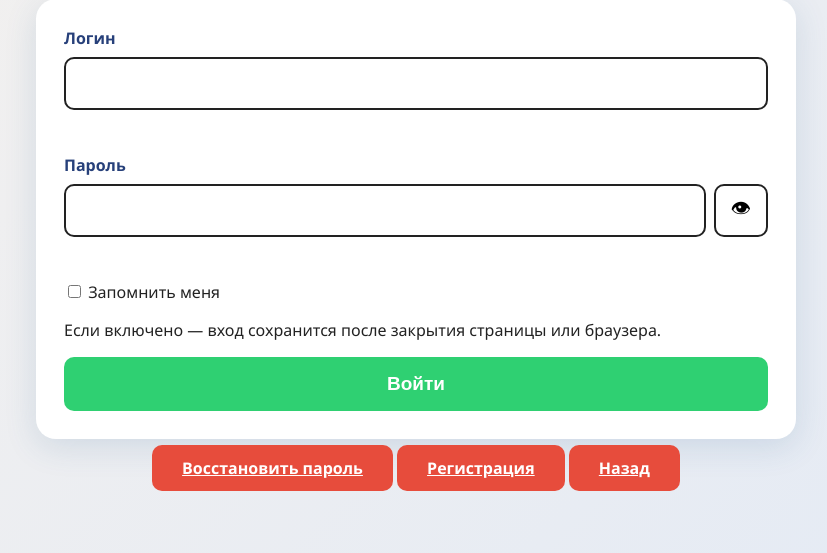
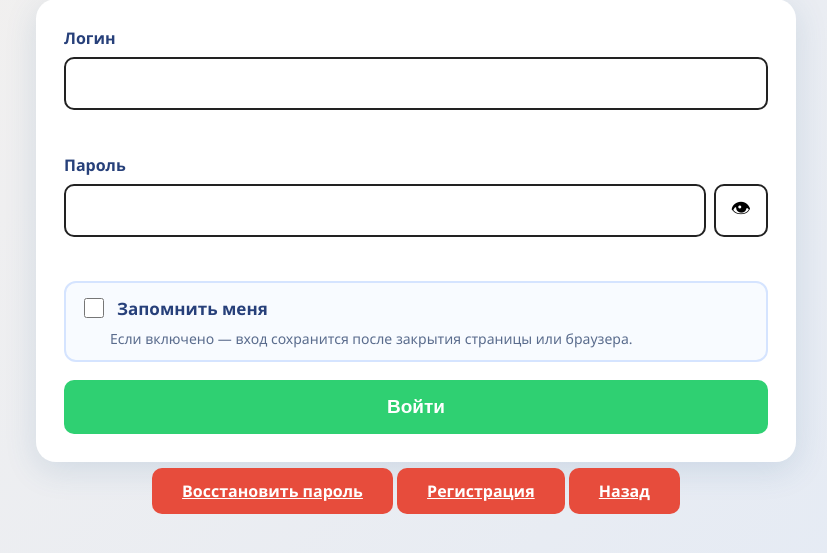
Before and after one commit to Zaharov89/Arina, a Flask app: page /auth/login in a window 1280 px wide. Shown: the part 168-721 px from the top of the page, without its empty margins (224-1051 px from the left). Run offline with Flask 3, Linux system fonts and the light colour scheme; parts of the project's set-up code (start-up, migrations or seed data) failed here and were passed over.

Commit message:
Style remember me checkbox

```diff
--- a/Arina/frontend/static/auth/register.css
+++ b/Arina/frontend/static/auth/register.css
@@ -76,6 +76,36 @@
     background: #fff;
     cursor: pointer;
     font-size: 20px;
+}
+
+.remember-row {
+    margin: 4px 0 18px;
+    padding: 12px 14px;
+    border-radius: 12px;
+    background: #f8fbff;
+    border: 2px solid #d5e4ff;
+}
+
+.remember-label {
+    display: flex;
+    align-items: center;
+    gap: 10px;
+    color: #27407a;
+    font-size: 17px;
+    font-weight: 800;
+    cursor: pointer;
+}
+
+.remember-label input {
+    width: 20px;
+    height: 20px;
+    cursor: pointer;
+}
+
+.remember-help {
+    margin: 8px 0 0 30px;
+    color: #5a6c8d;
+    font-size: 14px;
 }
 
 .captcha-row {
```
